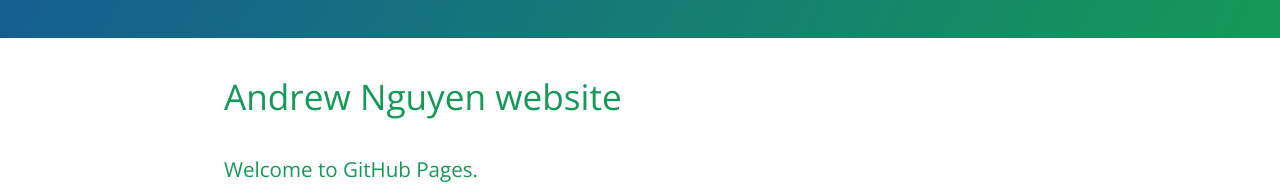
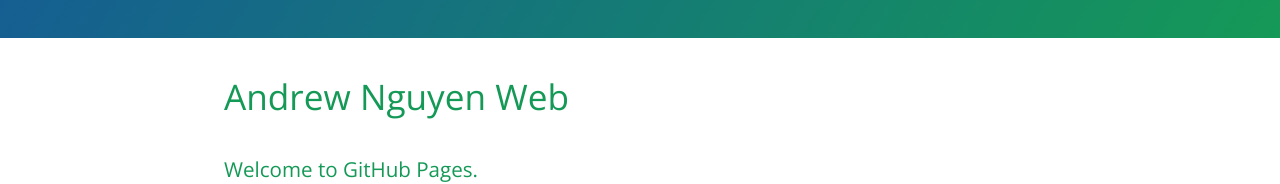
Before and after one commit to jakthu/jakthu.github.io, a plain HTML site: page index.html in a window 1280 px wide. Shown: the part 279-463 px from the top of the page. Drawn offline with nearby package versions, Linux system fonts and the light colour scheme.

Commit message:
Update index.html

```diff
--- a/index.html
+++ b/index.html
@@ -17,7 +17,7 @@
 
     <section class="main-content">
       <h1>
-<a id="andrew-nguyen-website" class="anchor" href="#andrew-nguyen-website" aria-hidden="true"><span aria-hidden="true" class="octicon octicon-link"></span></a>Andrew Nguyen website</h1>
+<a id="andrew-nguyen-website" class="anchor" href="#andrew-nguyen-website" aria-hidden="true"><span aria-hidden="true" class="octicon octicon-link"></span></a>Andrew Nguyen Web</h1>
 
 <h3>
 <a id="welcome-to-github-pages" class="anchor" href="#welcome-to-github-pages" aria-hidden="true"><span aria-hidden="true" class="octicon octicon-link"></span></a>Welcome to GitHub Pages.</h3>
```
